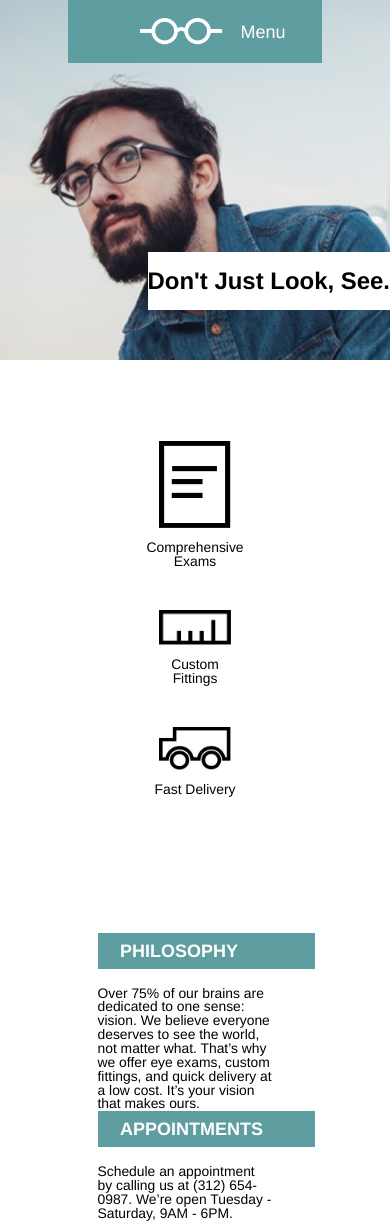
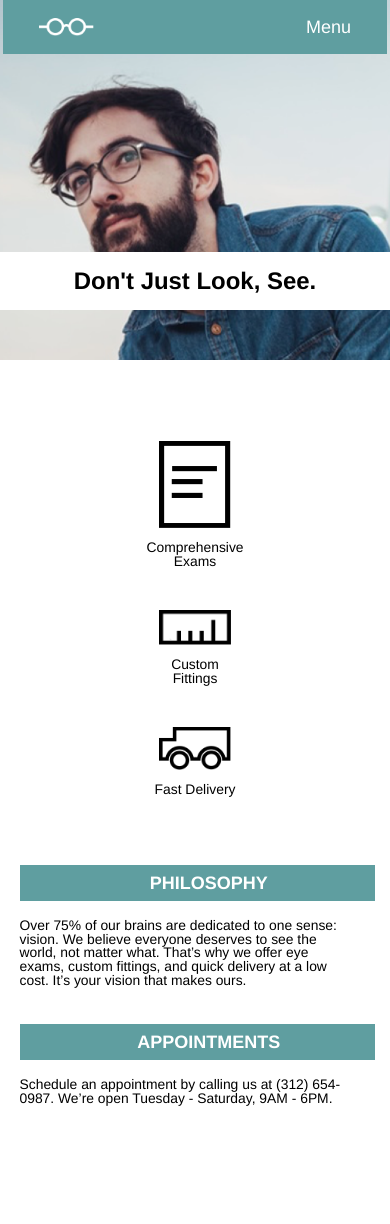
Before and after one commit to Sfmahmoudi/tortoiseshelloptics, a plain HTML site: page index.html in a window 390 px wide. Shown: the top 1224 px of the page. Drawn offline with Linux system fonts and the light colour scheme.

Commit message:
fourth commit

```diff
--- a/resources/css/style.css
+++ b/resources/css/style.css
@@ -124,6 +124,7 @@ header ul li {
   flex-direction: column;
   /* border: 1px solid brown; */
   width: 50%;
+  margin-left: 5%;
 }
 .row-two h4 {
   font-family: Helvetica;
@@ -132,7 +133,8 @@ header ul li {
   color: white;
   background-color: cadetblue;
   padding: 0.5rem 0rem 0.5rem 1.25rem;
-
+  width: 10rem;
+  margin-bottom: 1rem;
 }
 
 .row-two {
@@ -147,16 +149,6 @@ header ul li {
   font-family: Helvetica;
   font-size: 1rem;
   max-width: 90%;
-}
-
-.philosophy h4, .appointment h4 {
-  width: 10rem;
-  margin-bottom: 1rem;
-}
-
-.appointment, .philosophy {
-  margin-left: 5%;
-  /* border: 1px solid purple; */
 }
 
 /* footer */
@@ -215,12 +207,13 @@ footer span {
 
 @media only screen and (max-width: 480px) {
   .head {
-    margin-top: 0;
-    max-width: 480px;
-    width: auto;
+    margin: 0;
+    width: 80%;
+    position: fixed;
+    padding-left: 2rem;
   }
-  .logo {
-    padding-left: 2rem;
+  .logo img {
+    height: 1rem;
   }
   header {
     display: flex;
@@ -232,16 +225,18 @@ footer span {
     padding: 1rem 0;
     background-color: white;
     font-size: 1.33rem;
-    /* position: absolute; */
     margin-top: 12rem;
+    width: 100%;
+    text-align: center;
   }
   .menu {
     display: block;
   }
   .navigation ul li, .logo span {
     display: none;
+
   }
-.row-one, .row-two {
+  .row-one {
     display: flex;
     flex-direction: column;
     padding: 3.77rem 0;
@@ -254,30 +249,38 @@ footer span {
   .delivery, .fittings {
     margin-top: 1.54rem;
   }
-
-.philosophy p, .appointment p {
-  font-family: Helvetica;
-  font-size: 0.77rem;
-}
-.philosophy h4, .appointment h4 {
-  max-width: 480px;
-  width: 100%;
-  margin-bottom: 1rem;
-}
-.philosophy, .appointment {
-  max-width: 480px;
-  /* border: 1px dotted blue; */
-  margin: 0;
-
-}
-  }
   .main {
     padding-bottom: 0;
+    /* border: 1px solid red; */
   }
   .row-one img {
     padding: 0.74rem;
     width: 4rem;
   }
+
+  .row-two {
+    display: flex;
+    flex-direction: column;
+    justify-content: center;
+    max-width: 480px;
+    align-content: center;
+    padding: 0;
+  }
+  .philosophy p, .appointment p {
+    font-family: Helvetica;
+    font-size: 0.77rem;
+    margin-bottom: 2rem;
+  }
+  .philosophy h4, .appointment h4 {
+    width: 90%;
+    margin-bottom: 1rem;
+    text-align: center;
+  }
+  .row-two div {
+    width: auto;
+
+  }
+
 footer img {
     max-width: 480px;
   }
```
Lines whose indentation alone changed are shown as unchanged.
